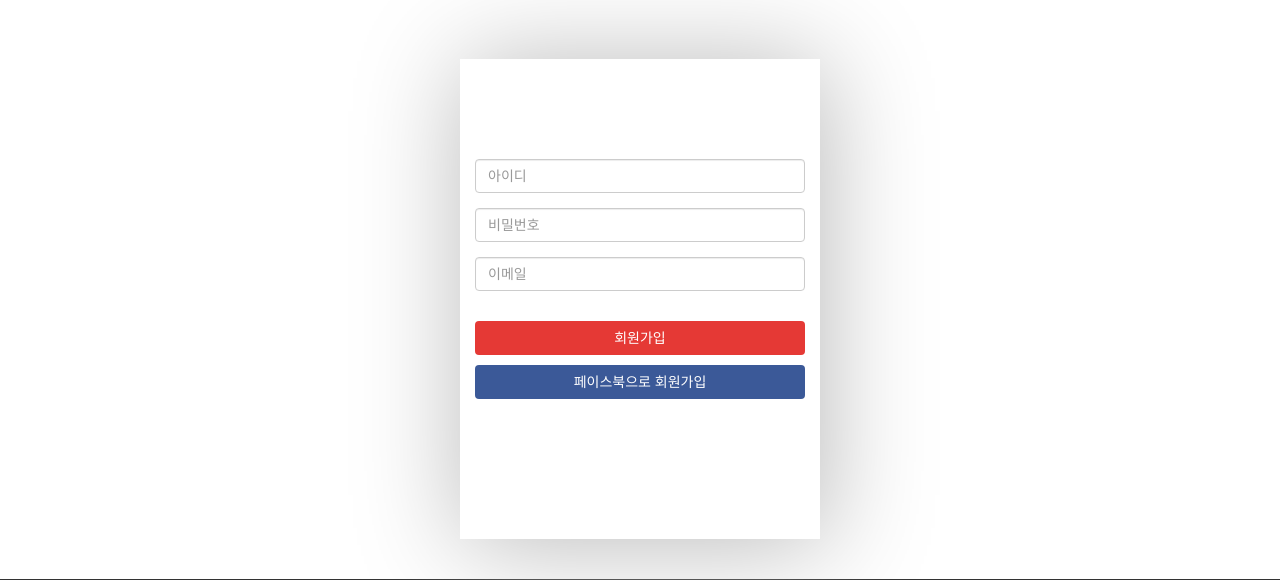
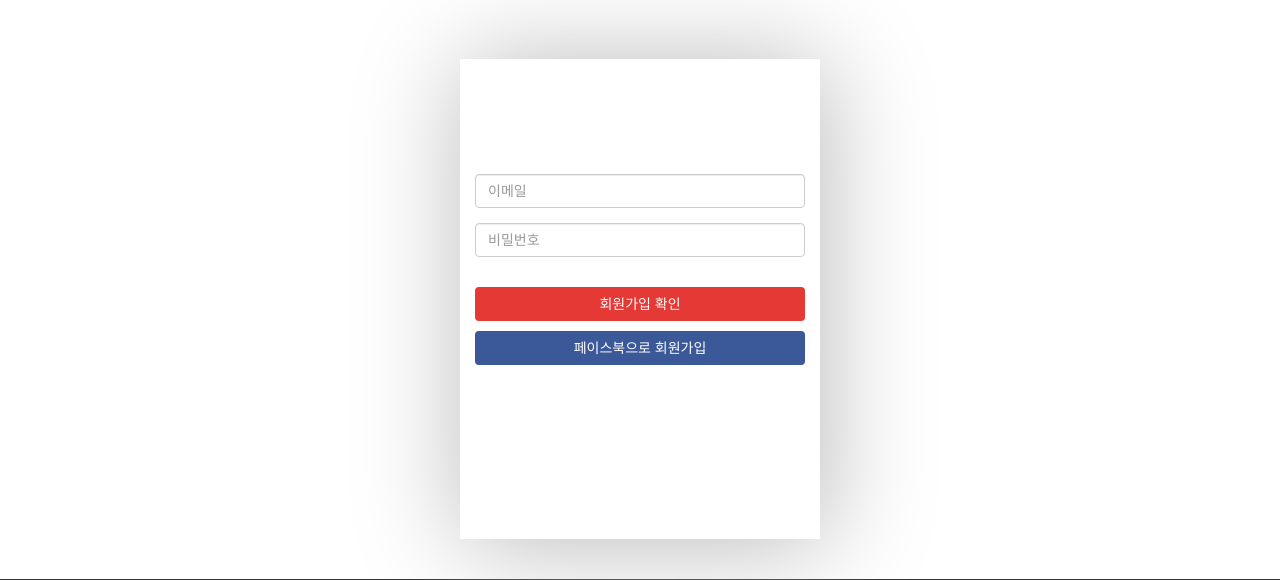
Before and after one commit to jupiny/EnglishDiary, a Django app: page /signup/ in a window 1280 px wide. Shown: the part 51-631 px from the top of the page. Run offline with Django 3.2, Linux system fonts and the light colour scheme; parts of the project's set-up code (start-up, migrations or seed data) failed here and were passed over; some libraries are stand-ins or nearby versions.

Commit message:
update login, sinup view: connect signup button

```diff
--- a/english_diary/users/templates/users/login.html
+++ b/english_diary/users/templates/users/login.html
@@ -19,7 +19,7 @@
                                 <!-- </div> -->
                                 <button class="btn btn-login col-xl-12 col-sm-12 col-md-12 col-lg-12" type="submit" name="action">이메일로 로그인</button>
                                 <button class="btn btn-fb-login col-xl-12 col-sm-12 col-md-12 col-lg-12" type="submit" name="action">페이스북으로 로그인</button>
-                                <a class="btn-signup col-xl-12 col-sm-12 col-md-12 col-lg-12" href="#">회원가입</a>
+                                <a class="btn-signup col-xl-12 col-sm-12 col-md-12 col-lg-12" href="{% url "users:signup" %}">회원가입</a>
                                 <a class="btn-findpassword col-xl-12 col-sm-12 col-md-12 col-lg-12" href="#">비밀번호 찾기</a>
                             </div>
                         </form>
--- a/english_diary/users/templates/users/signup.html
+++ b/english_diary/users/templates/users/signup.html
@@ -9,12 +9,11 @@
                     <div class="login-card">
                         <form action="">
                             <div class="row">
-                                    <input id="user_id" placeholder="아이디" type="text" class="form-control input-user_id col-xl-12 col-sm-12 col-md-12 col-lg-12">
+                                    <input id="email" placeholder="이메일" type="email" class="form-control input-email col-xl-12 col-sm-12 col-md-12 col-lg-12">
 
                                     <input id="password" placeholder="비밀번호" type="password" class="form-control input-password col-xl-12 col-sm-12 col-md-12 col-lg-12">
 
-                                    <input id="email" placeholder="이메일" type="email" class="form-control input-email col-xl-12 col-sm-12 col-md-12 col-lg-12">
-                                <a class="btn btn-login col-xl-12 col-sm-12 col-md-12 col-lg-12" href="#">회원가입</a>
+                                <a class="btn btn-login col-xl-12 col-sm-12 col-md-12 col-lg-12" href="#">회원가입 확인</a>
 
                                 <button class="btn btn-fb-login col-xl-12 col-sm-12 col-md-12 col-lg-12" type="submit" name="action">페이스북으로 회원가입</button>
                             </div>
```
